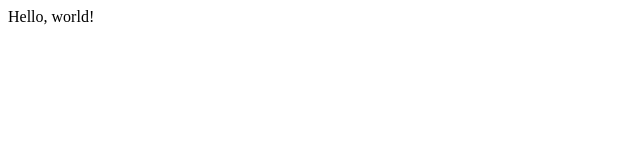
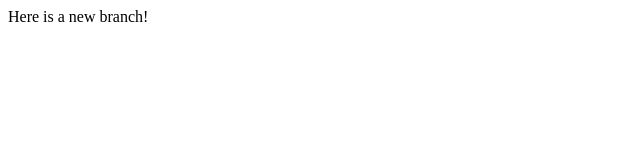
Before and after one commit to Sonitmo/lecture1, a plain HTML site: page index.html in a window 1280 px wide. Shown: the full height of the page, 0-640 px from the left. Drawn offline with Linux system fonts and the light colour scheme.

Commit message:
New branch

```diff
--- a/index.html
+++ b/index.html
@@ -4,6 +4,6 @@
         <title>test</title>
     </head>
     <body>
-        Hello, world!
+        Here is a new branch!
     </body>
 </html>
```
